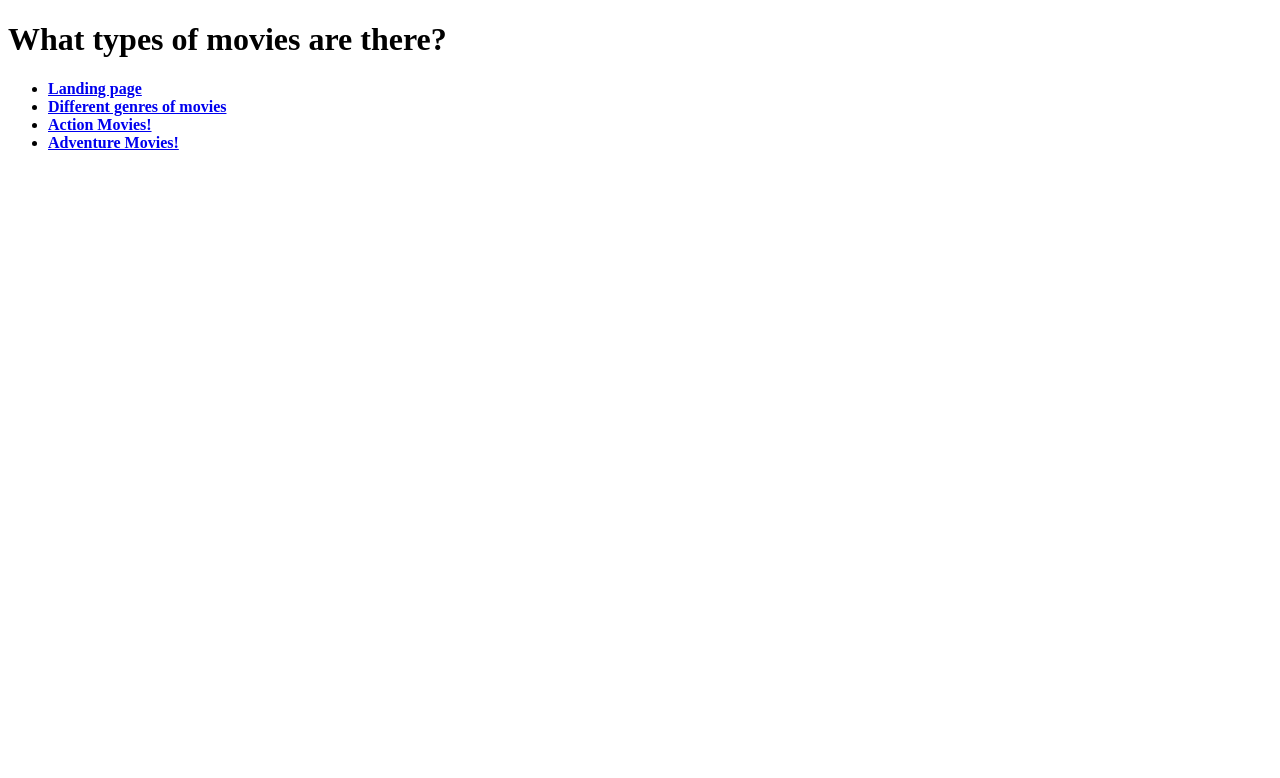
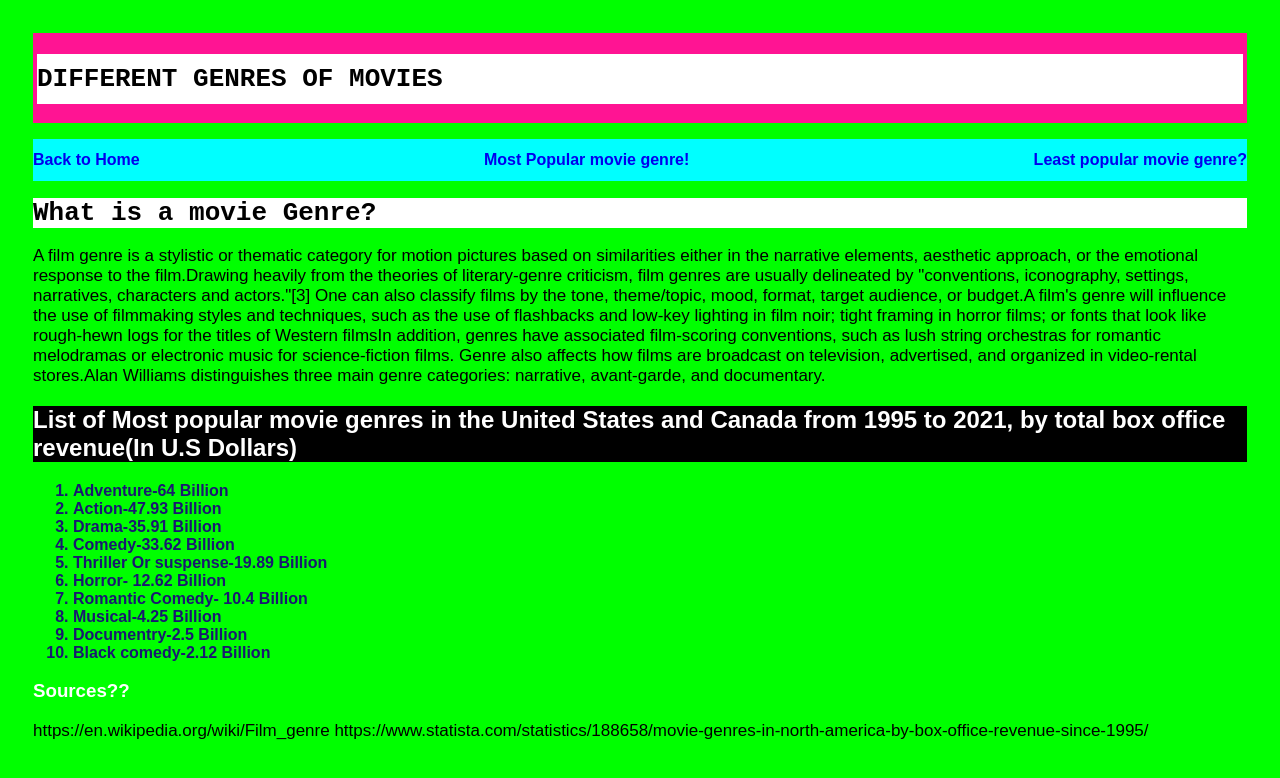
Before and after one commit to SamuelFaje/page, a plain HTML site: page Genre.html in a window 1280 px wide. Drawn offline with Linux system fonts and the light colour scheme.

Commit message:
Update Genre.html

```diff
--- a/Genre.html
+++ b/Genre.html
@@ -3,34 +3,58 @@
   <head>
     </head>
     <body>
+      <link href='genre.css' rel='stylesheet'>
       <div id="wrapper">
         <header>
-  <h1>What types of movies are there?</h1>
+  <h1>Different genres of movies</h1>
   </header>
   <ul class="nav" style="user-select: auto;">
+     <!--Made it so that this page has only the other three pages in navbar-->
     <li>
       <a href="index.html" style="user-select: auto;">
-        <b style="user-select: auto;"> Landing page</b>
+        <b style="user-select: auto;"> Back to Home</b>
       </a>
     </li>
-    <li>
-      <a href="Genre.html" style="user-select: auto;">
-        <b style="user-select: auto;">Different genres of movies</b>
-      </a>
-      </li>
       <li>
-        <a href="Action.html" style="user-select: auto;">
-          <b style="user-select: auto;">Action Movies!</b>
+        <a href="Adventure.html" style="user-select: auto;">
+          <b style="user-select: auto;">Most Popular movie genre!</b>
         </a>
         </li>
         <li>
           <a href="adbc.html" style="user-select: auto;">
-            <b style="user-select: auto;">Adventure Movies!</b>
+            <b style="user-select: auto;">Least popular movie genre?</b>
           </a>
           </li>
 
   </ul>
         </div>
+         <div>
+    <h1>
+      What is a movie Genre?
+      </h1>
+      <p>A film genre is a stylistic or thematic category for motion pictures based on similarities either in the narrative elements, aesthetic approach, or the emotional response to the film.Drawing heavily from the theories of literary-genre criticism, film genres are usually delineated by "conventions, iconography, settings, narratives, characters and actors."[3] One can also classify films by the tone, theme/topic, mood, format, target audience, or budget.A film's genre will influence the use of filmmaking styles and techniques, such as the use of flashbacks and low-key lighting in film noir; tight framing in horror films; or fonts that look like rough-hewn logs for the titles of Western filmsIn addition, genres have associated film-scoring conventions, such as lush string orchestras for romantic melodramas or electronic music for science-fiction films. Genre also affects how films are broadcast on television, advertised, and organized in video-rental stores.Alan Williams distinguishes three main genre categories: narrative, avant-garde, and documentary.</p></div>
+
+<div>
+  <h2>List of Most popular movie genres in the United States and Canada from 1995 to 2021, by total box office revenue(In U.S Dollars)</h2>
+      <ol><!--This code creates an ordered list which unlike my other list i am not using for the navbar-->
+        <li>Adventure-64 Billion</li>
+        <li>Action-47.93 Billion</li>
+        <li>Drama-35.91 Billion</li>
+        <li>Comedy-33.62 Billion</li>
+        <li>Thriller Or suspense-19.89 Billion</li>
+        <li>Horror- 12.62 Billion</li>
+        <li>Romantic Comedy- 10.4 Billion</li>
+        <li>Musical-4.25 Billion</li>
+        <li>Documentry-2.5 Billion</li>
+        <li>Black comedy-2.12 Billion</li>
+        </ol><!--Instead of an unordered list i put and ordered one to show popularity and mone made in box office-->
+      </div>
+
+      <div>
+        <h3>Sources??</h3>
+        <p>https://en.wikipedia.org/wiki/Film_genre
+
+                       https://www.statista.com/statistics/188658/movie-genres-in-north-america-by-box-office-revenue-since-1995/</p>
       </body>
 
 </html>
```
